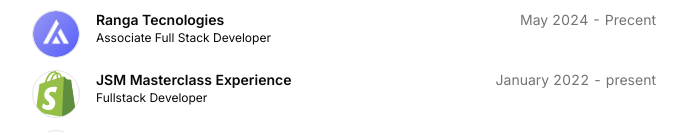
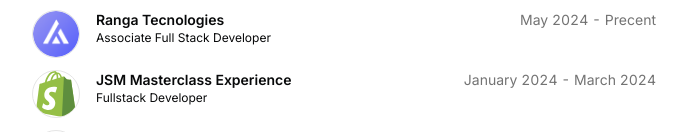
Before and after one commit to mhmd-aashik/me-portfolio, a Next.js app: page / in a window 1280 px wide. Shown: the part 576-708 px from the top of the page, without its empty margins (296-983 px from the left). Built offline with nearby package versions, Linux system fonts and the light colour scheme.

Commit message:
date update

```diff
--- a/src/data/resume.tsx
+++ b/src/data/resume.tsx
@@ -91,8 +91,8 @@ export const DATA = {
       location: "Remote",
       title: "Fullstack Developer",
       logoUrl: "/shopify.svg",
-      start: "January 2022",
-      end: "present",
+      start: "January 2024",
+      end: "March 2024",
       description: `"Mastering Modern Web Development with a Project-Based Approach: Building a Full-Stack Enterprise Application" is a JavaScript masterclass designed to provide an immersive, hands-on learning experience. Throughout this course, you'll work on real-world projects that encompass both front-end and back-end development, utilizing the latest JavaScript frameworks and tools.
 
       The course covers a comprehensive curriculum that delves into modern JavaScript, including ES6+ features and best practices. You'll learn front-end development with React.js, focusing on building responsive and dynamic user`,
```
